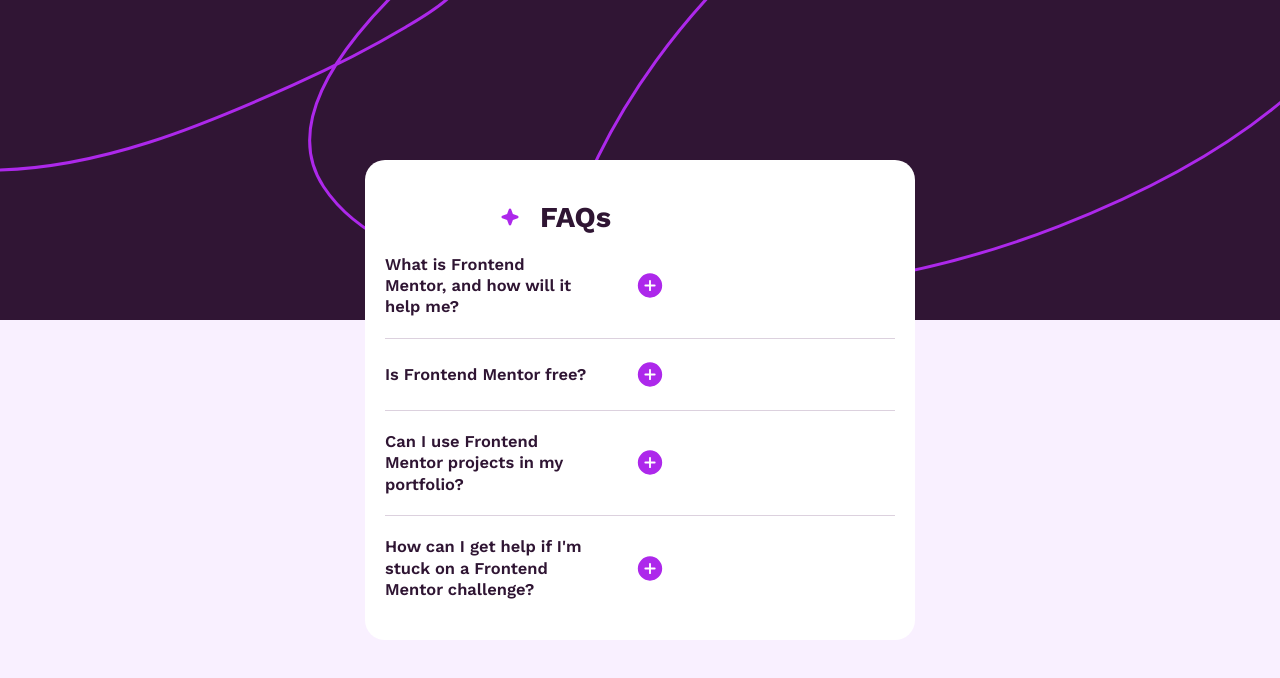
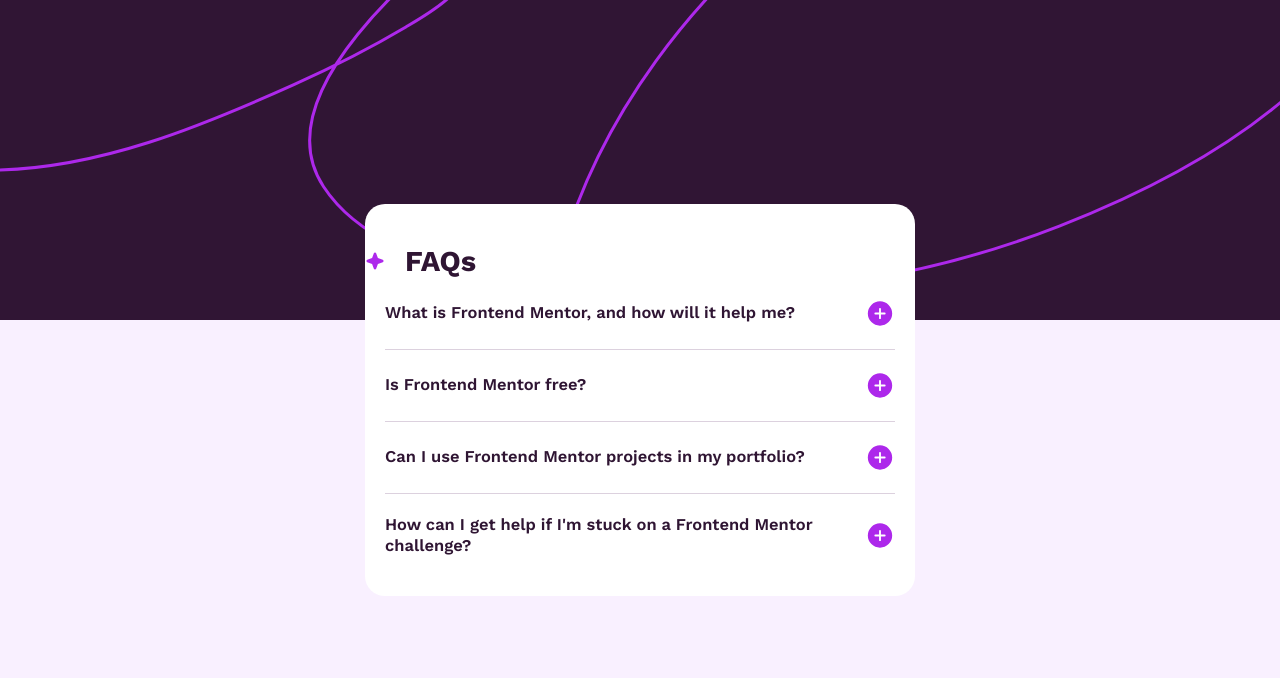
Before and after one commit to marviecephas/faq-accordion, a plain HTML site: page index.html in a window 1280 px wide. Drawn offline with nearby package versions, Linux system fonts and the light colour scheme.

Commit message:
Update style.css

```diff
--- a/style.css
+++ b/style.css
@@ -83,24 +83,27 @@
     padding:0;
     border:none;
 }
+.header{
+    align-self:flex-start;
+}
 @media (min-width:1200px){
     .bg-container{
         background:url('background-pattern-desktop.svg');
         height:40%;
     }
     .header{
-        justify-content:flex-start;
+        align-self:flex-start;
     }
     .content-container{
         width:550px;
     }
-    .sub-content-container, .content-heading{
+    .sub-content-container, .content-header{
         width:510px;
     }
     .content-paragraph{
         max-width:510px;
     }
-    .content-header{
+    .content-heading{
         max-width:475px;
     }
 }
```
